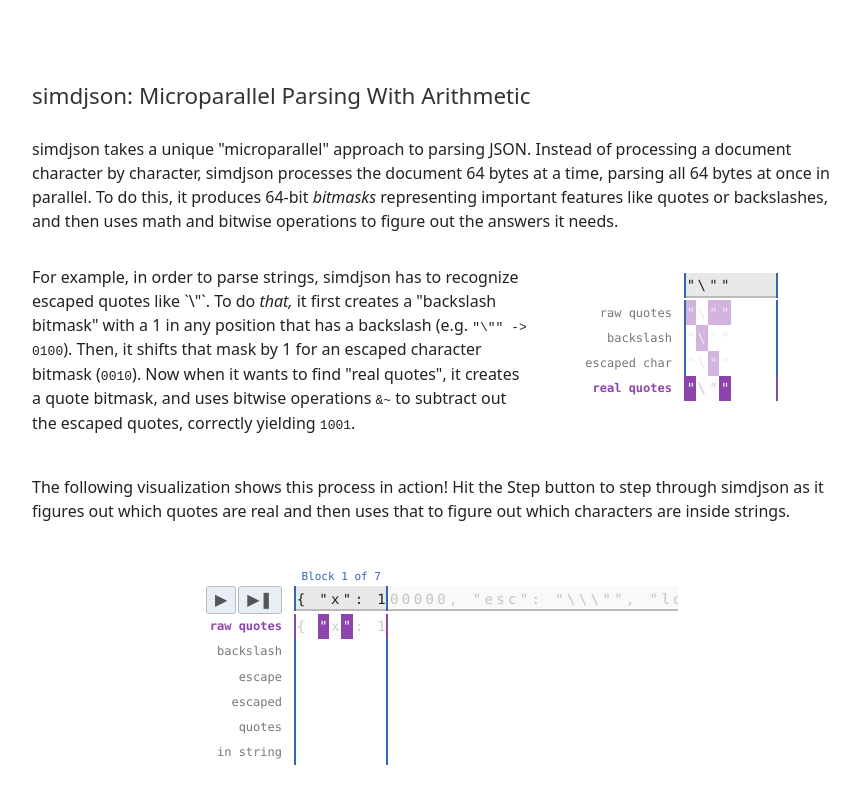
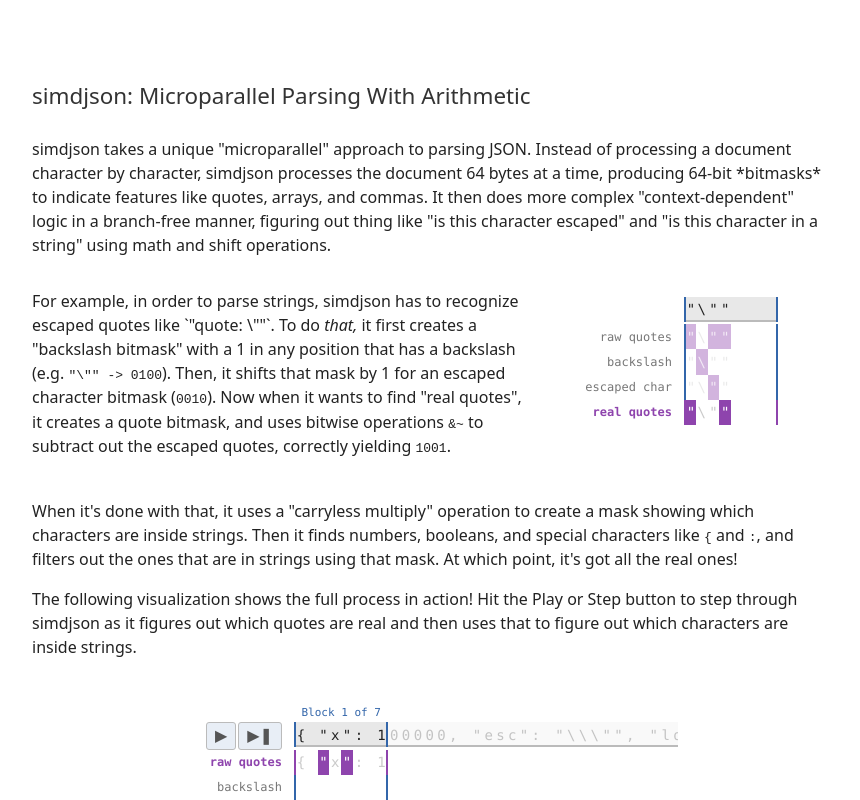
Before and after one commit to jkeiser/simdjson-viz, a Svelte app: page / in a window 1280 px wide. Shown: the top 800 px of the page, without its empty margins (208-1068 px from the left). Built offline with nearby package versions, Linux system fonts and the light colour scheme.

Commit message:
Text changes

```diff
--- a/src/App.svelte
+++ b/src/App.svelte
@@ -14,14 +14,17 @@
 
 <main>
   <h1>simdjson: Microparallel Parsing With Arithmetic</h1>
-  <p>simdjson takes a unique "microparallel" approach to parsing JSON. Instead of processing a document character by character, simdjson processes the document 64 bytes at a time, parsing all 64 bytes at once in parallel. To do this, it produces 64-bit <em>bitmasks</em> representing important features like quotes or backslashes, and then uses math and bitwise operations to figure out the answers it needs.</p>
+  <p>simdjson takes a unique "microparallel" approach to parsing JSON. Instead of processing a document character by character, simdjson processes the document 64 bytes at a time, producing 64-bit *bitmasks* to indicate features like quotes, arrays, and commas. It then does more complex "context-dependent" logic in a branch-free manner, figuring out thing like "is this character escaped" and "is this character in a string" using math and shift operations.</p>
   <div class="example-container">
-    <p class="example-text">For example, in order to parse strings, simdjson has to recognize escaped quotes like `\"`. To do <em>that,</em> it first creates a "backslash bitmask" with a 1 in any position that has a backslash (e.g. <code>"\"" -&gt; 0100</code>). Then, it shifts that mask by 1 for an escaped character bitmask (<code>0010</code>). Now when it wants to find "real quotes", it creates a quote bitmask, and uses bitwise operations <code>&amp;~</code> to subtract out the escaped quotes, correctly yielding <code>1001</code>.</p>
+    <p class="example-text">For example, in order to parse strings, simdjson has to recognize escaped quotes like `"quote: \""`. To do <em>that,</em> it first creates a "backslash bitmask" with a 1 in any position that has a backslash (e.g. <code>"\"" -&gt; 0100</code>). Then, it shifts that mask by 1 for an escaped character bitmask (<code>0010</code>). Now when it wants to find "real quotes", it creates a quote bitmask, and uses bitwise operations <code>&amp;~</code> to subtract out the escaped quotes, correctly yielding <code>1001</code>.</p>
     <div class="example-grid">
       <MaskGrid input={escapeExampleInput} rows={escapeExampleRows} blockSize={8} initialBlock={0} initialRow={3} />
     </div>
   </div>
-  <p>The following visualization shows this process in action! Hit the Step button to step through simdjson as it figures out which quotes are real and then uses that to figure out which characters are inside strings.</p>
+  <div>
+    When it's done with that, it uses a "carryless multiply" operation to create a mask showing which characters are inside strings. Then it finds numbers, booleans, and special characters like <code>&lbrace;</code> and <code>:</code>, and filters out the ones that are in strings using that mask. At which point, it's got all the real ones!
+  </div>
+  <p>The following visualization shows the full process in action! Hit the Play or Step button to step through simdjson as it figures out which quotes are real and then uses that to figure out which characters are inside strings.</p>
   <div class="figure">
     <MaskGrid input={inputString} rows={maskRows} />
   </div>
```
